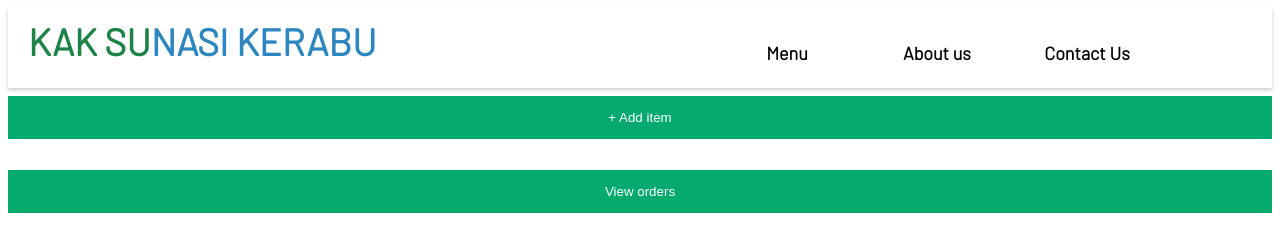
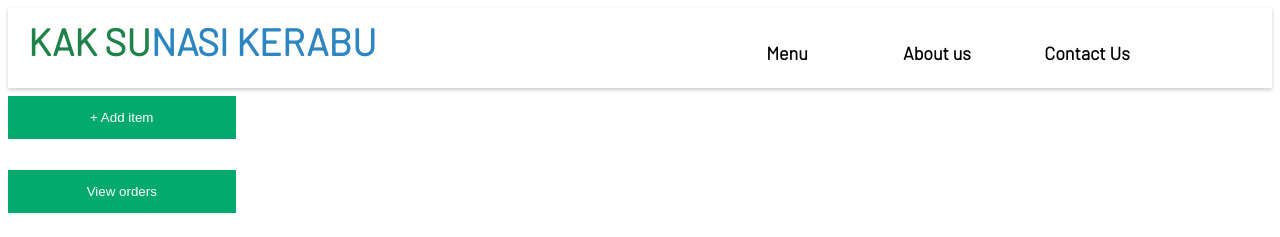
Before and after one commit to Kahar90/webprog8-php, a PHP site: page /main.php in a window 1280 px wide; the page is wider, and only the part inside the window is pictured. Shown: the top 237 px of that part. Run offline with PHP 8.4, Linux system fonts and the light colour scheme; a user stored in the database is signed in; data comes from the database, SQL or seed files in the repository.

Commit message:
button gaje

```diff
--- a/main.php
+++ b/main.php
@@ -39,11 +39,11 @@ if ($user_level == 1) {
 
             <div class="addnew">
                 <form action="addnewitempage.php">
-                    <button type="submit">+ Add item</button>
+                    <button type="submit" style="width: 18%">+ Add item</button>
                 </form>
 
                 <form action="order_list.php">
-                    <button type="submit">View orders</button>
+                    <button type="submit" style="width: 18%">View orders</button>
                 </form>
             </div>
             <?php
```
Also changed, not shown: css/main.css (line endings or trailing spaces).
